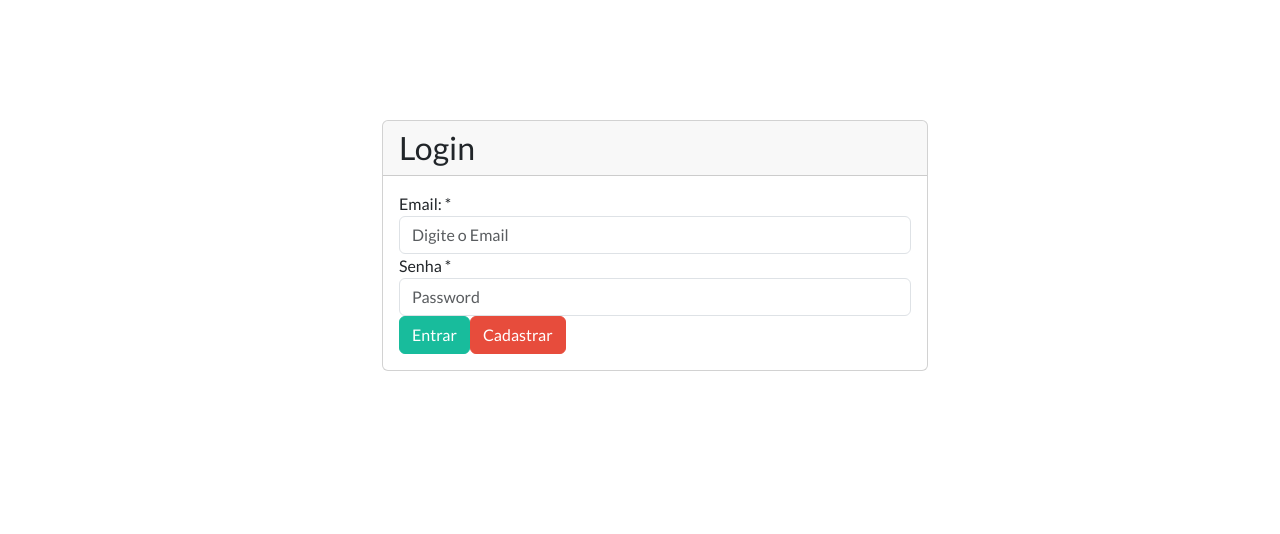
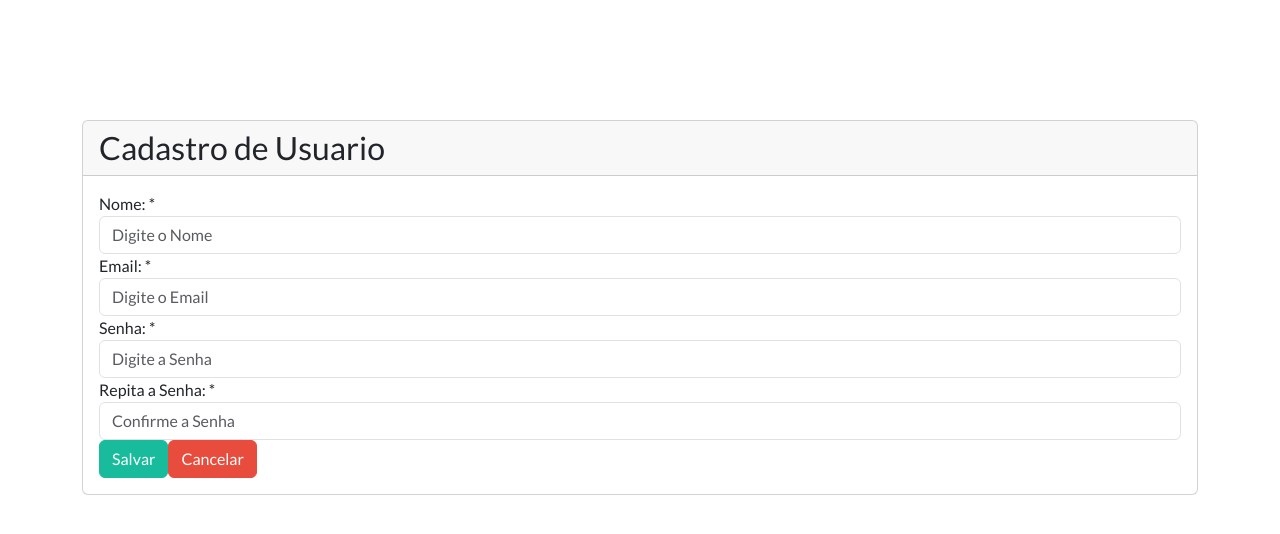
Before and after one commit to gomes007/minhas-financas-frontend, a React (Create React App) app: page / in a window 1280 px wide. Shown: the top 534 px of the page. Built offline with nearby package versions, Linux system fonts and the light colour scheme.

Commit message:
fronEnd aula 112

```diff
--- a/src/App.js
+++ b/src/App.js
@@ -4,6 +4,7 @@ import Login from "./views/login";
 
 import 'bootswatch/dist/flatly/bootstrap.css';
 import './custom.css'
+import CadastroUsuario from "./views/cadastroUsuario";
 
 class App extends React.Component {
 
@@ -11,7 +12,7 @@ class App extends React.Component {
   render() {
     return (
       <div>
-        <Login/>
+        <CadastroUsuario/>
       </div>
     );
   }
--- /dev/null
+++ b/src/views/cadastroUsuario.js
@@ -0,0 +1,71 @@
+import React from "react";
+import Card from "../componets/card";
+import FormGroup from "../componets/form-group";
+
+
+
+class CadastroUsuario extends React.Component {
+
+    state = {
+        nome : '',
+        email : '',
+        senha : '',
+        senhaRepeticao : ''
+    }
+
+    cadastrar = () => {
+        console.log(this.state)
+    }
+
+
+  render() {
+    return (
+      <div className="container">
+        <Card title="Cadastro de Usuario">
+          <div className="row">
+            <div className="col-lg-12">
+              <div className="bs-component">
+                  <FormGroup label="Nome: *" htmlFor="inputNome">
+                    <input type="text"
+                           id="inputNome"
+                           name="nome"
+                           className="form-control"
+                           onChange={e => this.setState({nome: e.target.value})}
+                           placeholder="Digite o Nome"/>
+                  </FormGroup>
+                  <FormGroup label="Email: *" htmlFor="inputEmail">
+                    <input type="email"
+                           id="inputEmail"
+                           name="email"
+                           className="form-control"
+                           onChange={e => this.setState({email: e.target.value})}
+                           placeholder="Digite o Email"/>
+                  </FormGroup>
+                  <FormGroup label="Senha: *" htmlFor="inputSenha">
+                    <input type="password"
+                           id="inputSenha"
+                           name="senha"
+                           className="form-control"
+                           onChange={e => this.setState({senha: e.target.value})}
+                           placeholder="Digite a Senha"/>
+                  </FormGroup>
+                  <FormGroup label="Repita a Senha: *" htmlFor="inputRepitaSenha">
+                    <input type="password"
+                           id="inputRepitaSenha"
+                           name="senha"
+                           className="form-control"
+                           onChange={e => this.setState({senhaRepeticao: e.target.value})}
+                           placeholder="Confirme a Senha"/>
+                  </FormGroup>
+                  <button onClick={this.cadastrar} type="button" className="btn btn-success">Salvar</button>
+                  <button type="button" className="btn btn-danger">Cancelar</button>
+              </div>
+            </div>
+          </div>
+        </Card>
+      </div>
+    );
+  }
+}
+
+export default CadastroUsuario;
```
